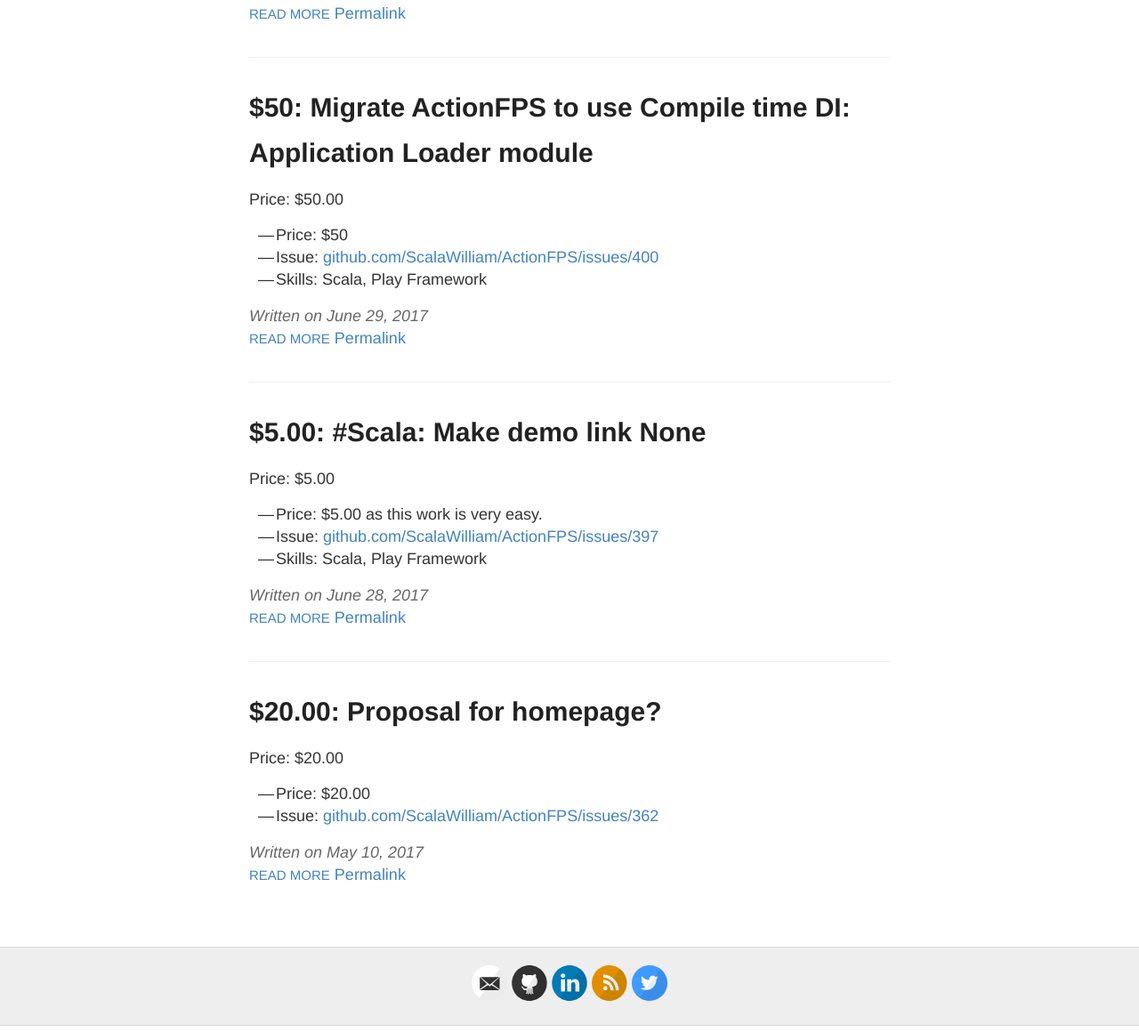
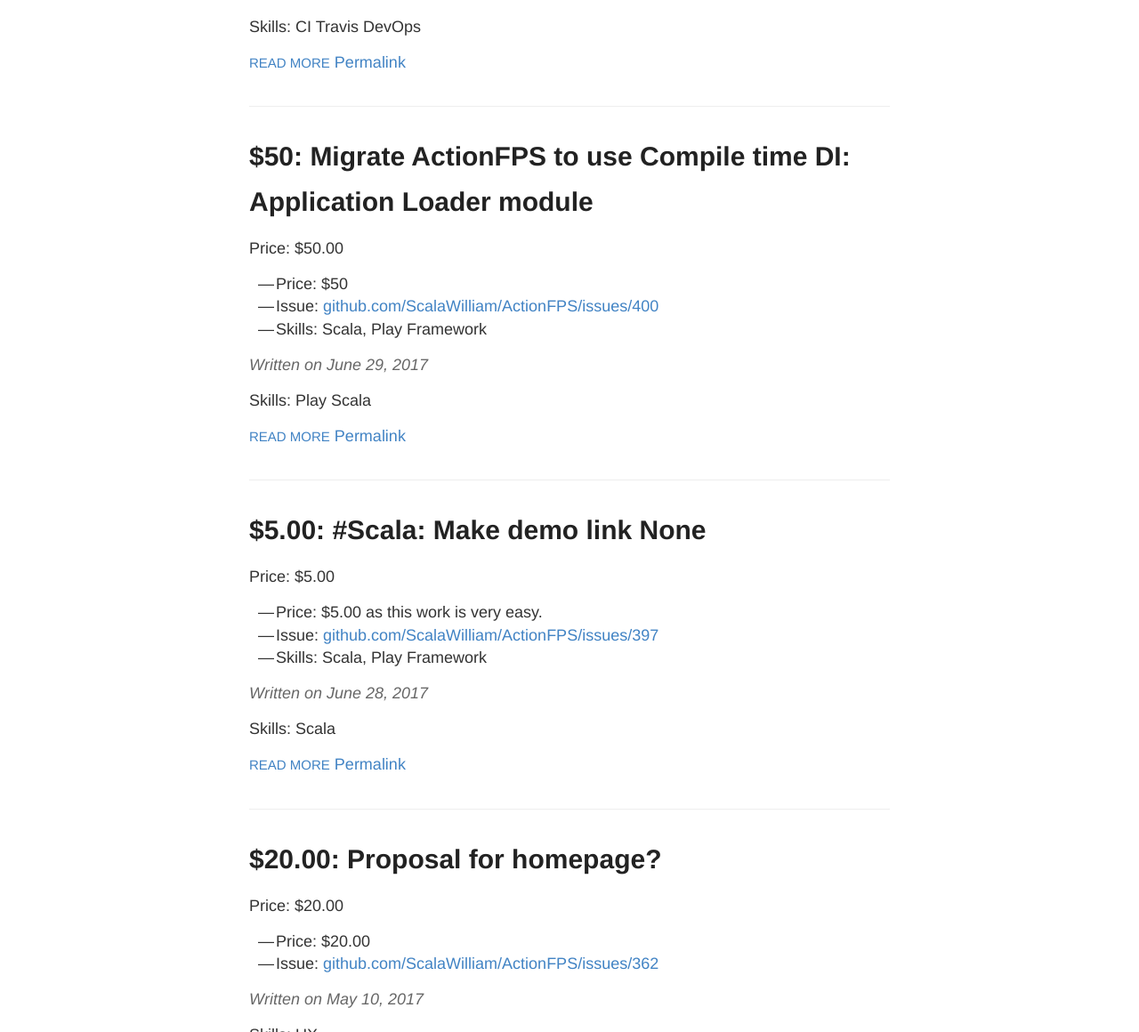
Before and after one commit to ScalaWilliam/Work, a Jekyll site: the page built from index.html, in a window 1280 px wide and 1400 px high, scrolled down 548 px. Shown: the part 240-1400 px from the top of the window at 89% size. Built offline with Jekyll 4.4.1, drawn with Linux system fonts in a browser that asks for light colours.

Commit message:
Add skills listing

```diff
--- a/_posts/2017-06-28-remove-demo.md
+++ b/_posts/2017-06-28-remove-demo.md
@@ -2,6 +2,7 @@
 layout: post
 title: "$5.00: #Scala: Make demo link None"
 price: "$5.00"
+skills: [ Scala ]
 ---
 
 - Price: $5.00 as this work is very easy.
--- a/_posts/2017-06-29-Play-Compile-DI-Application-Loader.md
+++ b/_posts/2017-06-29-Play-Compile-DI-Application-Loader.md
@@ -2,6 +2,7 @@
 title: "$50: Migrate ActionFPS to use Compile time DI: Application Loader module"
 layout: post
 price: "$50.00"
+skills: [ Play, Scala ]
 ---
 
 - Price: $50
--- a/_posts/2017-06-30-fix-travis-build-scalawilliam.md
+++ b/_posts/2017-06-30-fix-travis-build-scalawilliam.md
@@ -2,6 +2,10 @@
 layout: post
 title: "$20.00: Fix broken Travis CI build (due to upgrades on their side)"
 price: "$20.00"
+skills:
+    - CI
+    - Travis
+    - DevOps
 ---
 
 - Price: $20.00 as this is quite important, but also quite easy.
--- a/index.html
+++ b/index.html
@@ -19,6 +19,14 @@
     Written on <date datetime="{{ post.date | date_to_xmlschema }}" class="dt-published">{{ post.date | date: "%B %e, %Y" }}</date>
   </div>
 
+  {% if post.skills %}
+<p>Skills:
+{% for skill in post.skills %}
+<span class="p-category">{{ skill }}</span>
+{% endfor %}
+  </p>
+  {% endif %}
+
       <a href="{{ site.baseurl }}{{ post.url }}" class="read-more">Read More</a>
       <a href="{{ post.url | absolute_url }}" class="u-url">Permalink</a>
     </article>
```
Also changed, not shown: _posts/2017-05-10-actionfps-homepage-proposal.md (+1 -0 lines).
